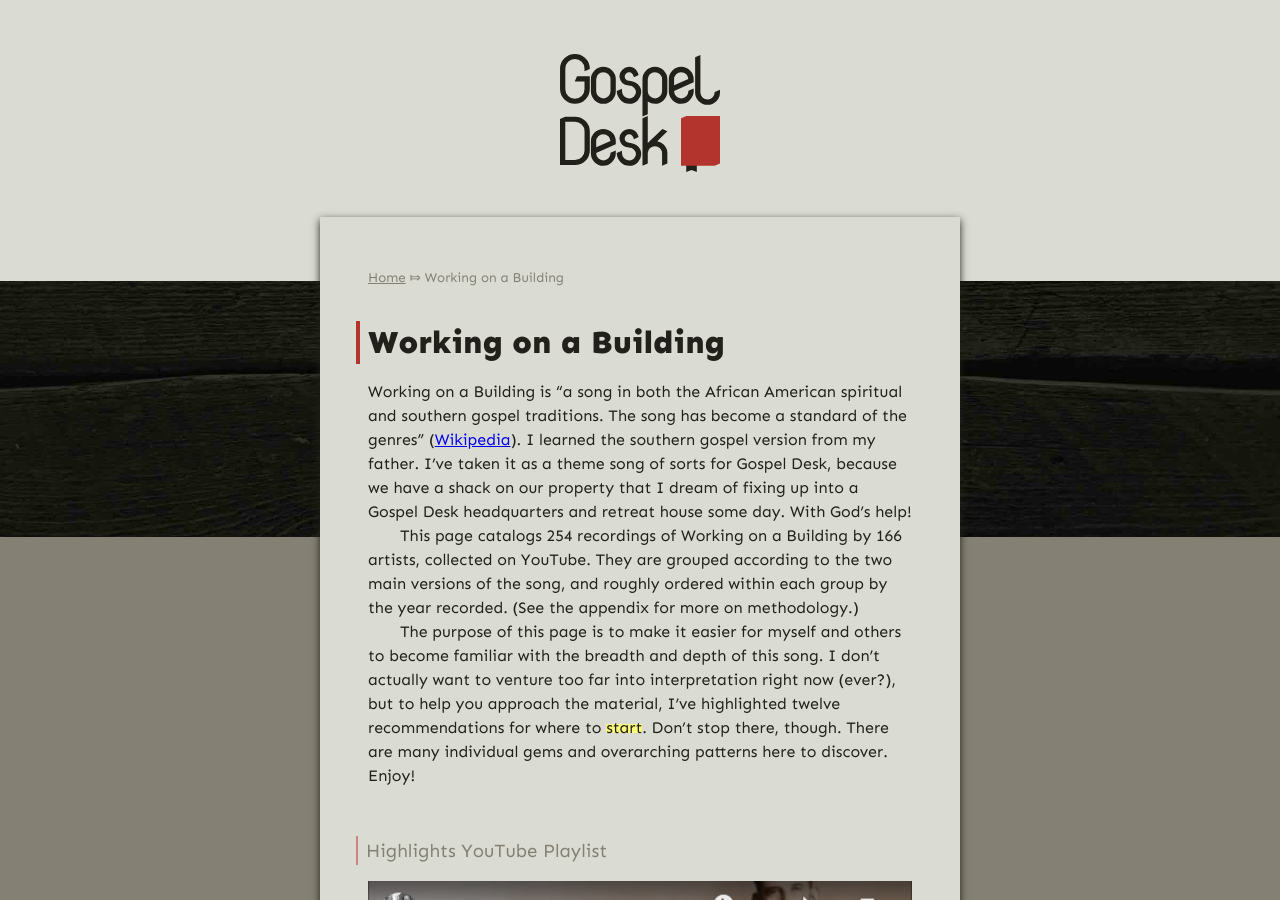
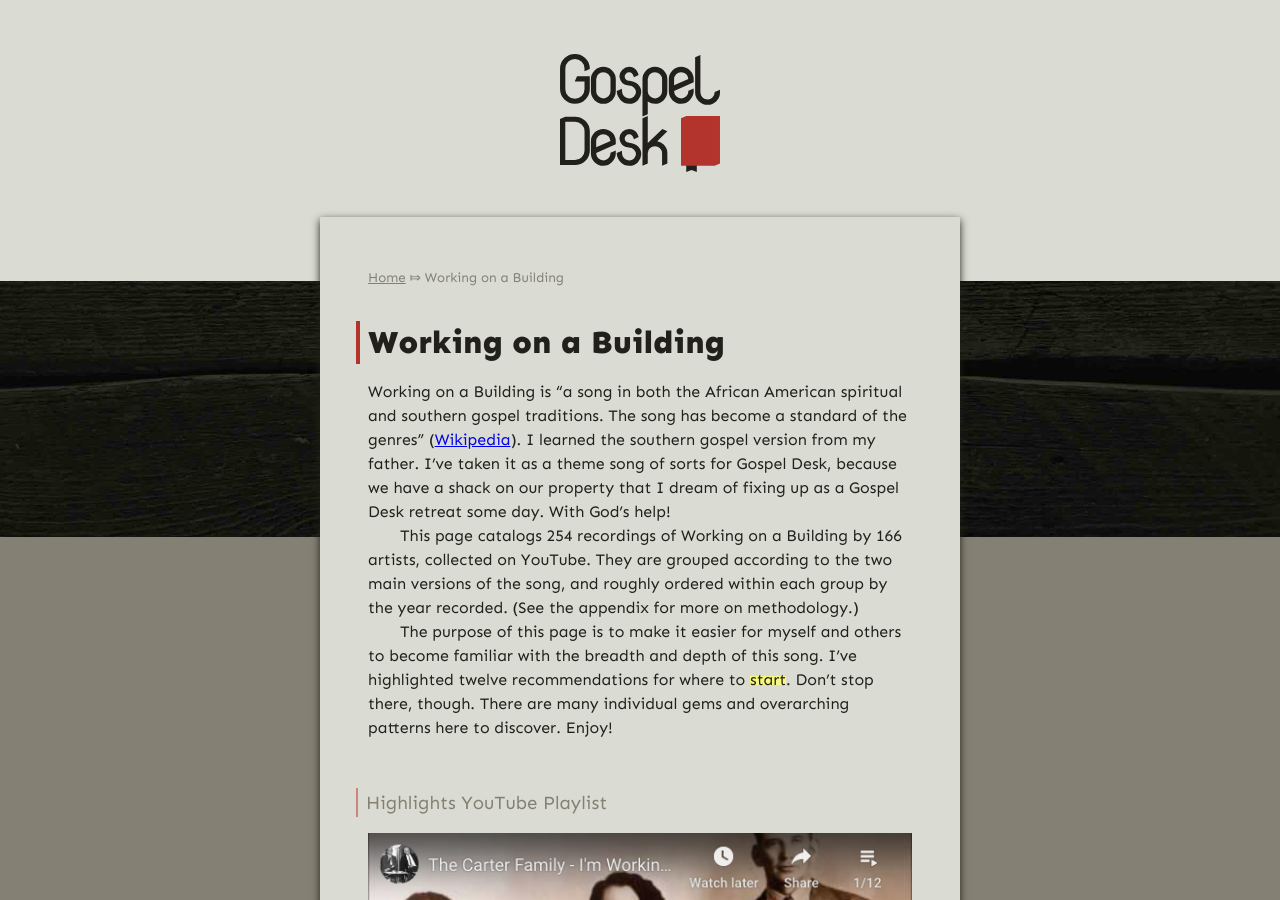
Before and after one commit to gospel-desk/www.logstown.com, a Jekyll site: the page built from working-on-a-building/index.md, in a window 1280 px wide and 900 px high. Built offline with Jekyll 4.4.1, drawn with Linux system fonts in a browser that asks for light colours; some of the changed text lies outside the part shown.

Commit message:
Tighten up some text

```diff
--- a/index.html
+++ b/index.html
@@ -46,7 +46,7 @@
     <a class="content card" href="https://www.assemblyofbishops.org/directories/parishes/" target="_blank">
         <header>
             <h3>Transform</h3>
-            <h4>Find a parish where you can pursue theosis.</h4>
+            <h4>Find a parish where you can pursue union with God.</h4>
         </header>
 
         <div class="description">
--- a/working-on-a-building/index.md
+++ b/working-on-a-building/index.md
@@ -9,8 +9,7 @@
 ([Wikipedia](https://en.wikipedia.org/wiki/I%27m_Working_on_a_Building)). I
 learned the southern gospel version from my father. I've taken it as a theme
 song of sorts for Gospel Desk, because we have a shack on our property that I
-dream of fixing up into a Gospel Desk headquarters and retreat house some day.
-With God's help!
+dream of fixing up as a Gospel Desk retreat some day. With God's help!
 
 This page catalogs 254 recordings of Working on a Building by 166 artists,
 collected on YouTube. They are grouped according to the two main versions of
@@ -18,11 +17,10 @@
 appendix for more on methodology.)
 
 The purpose of this page is to make it easier for myself and others to become
-familiar with the breadth and depth of this song. I don't actually want to
-venture too far into interpretation right now (ever?), but to help you approach
-the material, I've highlighted twelve recommendations for where to <u class="heavy yellow">start</u>.
-Don't stop there, though. There are many individual gems and overarching
-patterns here to discover. Enjoy!
+familiar with the breadth and depth of this song. I've highlighted twelve
+recommendations for where to <u class="heavy yellow">start</u>.  Don't stop
+there, though. There are many individual gems and overarching patterns here to
+discover. Enjoy!
 
 
 #### Highlights YouTube Playlist
```
Also changed, not shown: other parts of working-on-a-building/index.md (+5 -1 lines).
